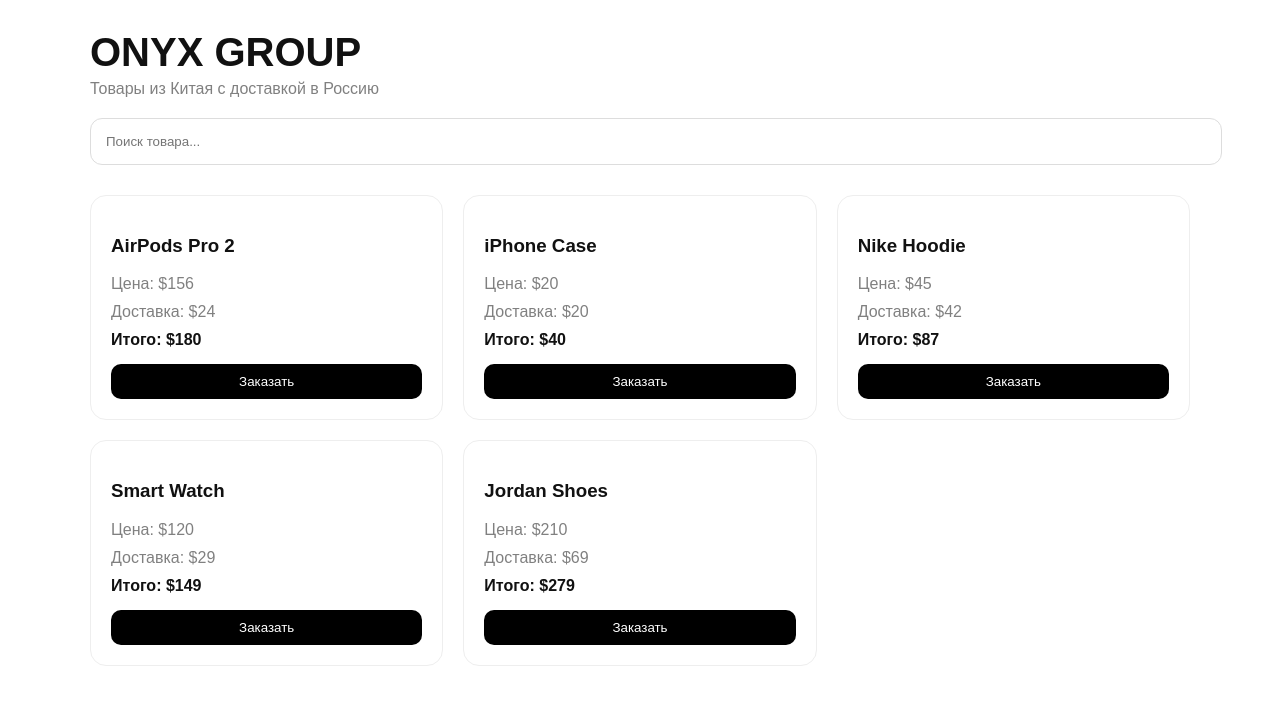
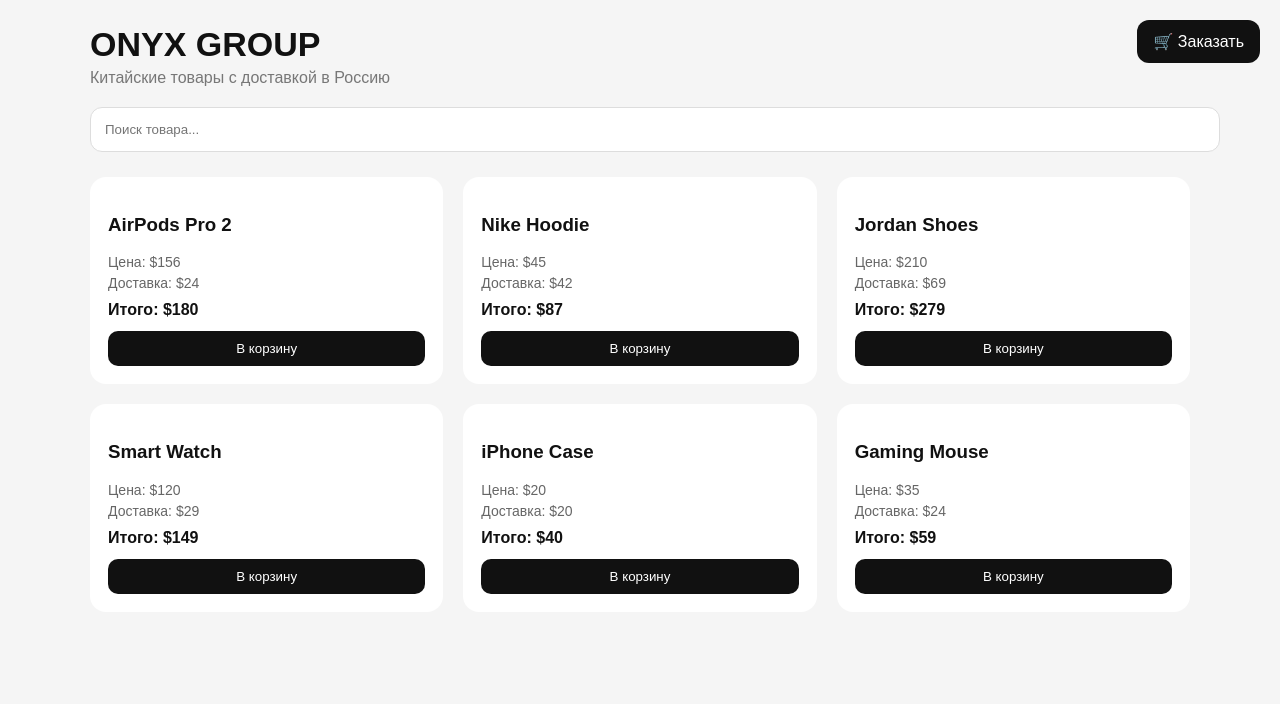
Before and after one commit to onyxusx-ai/onyx-group, a plain HTML site: page index.html in a window 1280 px wide. Drawn offline with Linux system fonts and the light colour scheme.

Commit message:
index.html

```diff
--- a/index.html
+++ b/index.html
@@ -5,74 +5,88 @@
 <title>ONYX GROUP</title>
 
 <style>
-body {
-  margin: 0;
-  font-family: Arial;
-  background: #ffffff;
-  color: #111;
+body{
+  margin:0;
+  font-family:Arial;
+  background:#f5f5f5;
+  color:#111;
 }
 
-.container {
-  max-width: 1100px;
-  margin: auto;
-  padding: 30px;
+.container{
+  max-width:1100px;
+  margin:auto;
+  padding:25px;
 }
 
-.header {
-  font-size: 40px;
-  font-weight: bold;
+.header{
+  font-size:34px;
+  font-weight:800;
 }
 
-.sub {
-  color: gray;
-  margin-top: 5px;
+.sub{
+  color:#777;
+  margin-top:5px;
 }
 
-.search {
-  width: 100%;
-  padding: 15px;
-  margin-top: 20px;
-  border: 1px solid #ddd;
-  border-radius: 12px;
+.search{
+  width:100%;
+  padding:14px;
+  margin-top:20px;
+  border-radius:12px;
+  border:1px solid #ddd;
 }
 
-.grid {
-  display: grid;
-  grid-template-columns: repeat(3, 1fr);
-  gap: 20px;
-  margin-top: 30px;
+/* GRID */
+.grid{
+  display:grid;
+  grid-template-columns:repeat(3,1fr);
+  gap:20px;
+  margin-top:25px;
 }
 
-.card {
-  border: 1px solid #eee;
-  border-radius: 16px;
-  padding: 20px;
-  transition: 0.2s;
+.card{
+  background:#fff;
+  padding:18px;
+  border-radius:16px;
+  transition:0.2s;
 }
 
-.card:hover {
-  box-shadow: 0 5px 20px rgba(0,0,0,0.1);
+.card:hover{
+  transform:translateY(-3px);
+  box-shadow:0 10px 25px rgba(0,0,0,0.08);
 }
 
-.price {
-  margin-top: 10px;
-  color: gray;
+.price{
+  color:#666;
+  font-size:14px;
+  margin-top:5px;
 }
 
-.total {
-  font-weight: bold;
-  margin-top: 10px;
+.total{
+  font-weight:bold;
+  margin-top:10px;
 }
 
-.btn {
-  width: 100%;
-  padding: 10px;
-  margin-top: 15px;
-  background: black;
-  color: white;
-  border: none;
-  border-radius: 10px;
-  cursor: pointer;
+.btn{
+  width:100%;
+  margin-top:12px;
+  padding:10px;
+  border:none;
+  background:#111;
+  color:#fff;
+  border-radius:10px;
+  cursor:pointer;
+}
+
+.cart{
+  position:fixed;
+  right:20px;
+  top:20px;
+  background:#111;
+  color:#fff;
+  padding:12px 16px;
+  border-radius:12px;
+  cursor:pointer;
 }
 </style>
 
@@ -83,7 +97,7 @@ body {
 <div class="container">
 
   <div class="header">ONYX GROUP</div>
-  <div class="sub">Товары из Китая с доставкой в Россию</div>
+  <div class="sub">Китайские товары с доставкой в Россию</div>
 
   <input class="search" id="search" placeholder="Поиск товара...">
 
@@ -91,14 +105,22 @@ body {
 
 </div>
 
+<div class="cart" onclick="order()">
+🛒 Заказать
+</div>
+
 <script>
+
 const products = [
   {name:"AirPods Pro 2", price:156, weight:0.2},
+  {name:"Nike Hoodie", price:45, weight:0.6},
+  {name:"Jordan Shoes", price:210, weight:1.2},
+  {name:"Smart Watch", price:120, weight:0.3},
   {name:"iPhone Case", price:20, weight:0.1},
-  {name:"Nike Hoodie", price:45, weight:0.6},
-  {name:"Smart Watch", price:120, weight:0.3},
-  {name:"Jordan Shoes", price:210, weight:1.2}
+  {name:"Gaming Mouse", price:35, weight:0.2}
 ];
+
+let cart = [];
 
 const grid = document.getElementById("grid");
 const search = document.getElementById("search");
@@ -106,7 +128,7 @@ const search = document.getElementById("search");
 function render(list){
   grid.innerHTML = "";
 
-  list.forEach(p => {
+  list.forEach((p,i)=>{
 
     const delivery = Math.round(p.weight * 45 + 15);
     const total = p.price + delivery;
@@ -114,21 +136,50 @@ function render(list){
     grid.innerHTML += `
       <div class="card">
         <h3>${p.name}</h3>
+
         <div class="price">Цена: $${p.price}</div>
         <div class="price">Доставка: $${delivery}</div>
+
         <div class="total">Итого: $${total}</div>
-        <button class="btn">Заказать</button>
+
+        <button class="btn" onclick="add(${i})">
+          В корзину
+        </button>
       </div>
     `;
   });
 }
 
+function add(i){
+  cart.push(products[i]);
+}
+
+function order(){
+
+  if(cart.length === 0){
+    alert("Корзина пустая");
+    return;
+  }
+
+  let text = "🔥 ONYX GROUP ORDER:%0A";
+
+  cart.forEach(p=>{
+    text += `- ${p.name} $${p.price}%0A`;
+  });
+
+  // Telegram (вставишь сам TOKEN и CHAT_ID)
+  window.open(
+    `https://api.telegram.org/botTOKEN/sendMessage?chat_id=CHAT_ID&text=${text}`
+  );
+}
+
 render(products);
 
-search.addEventListener("input", e => {
-  const value = e.target.value.toLowerCase();
-  render(products.filter(p => p.name.toLowerCase().includes(value)));
+search.addEventListener("input", e=>{
+  const v = e.target.value.toLowerCase();
+  render(products.filter(p=>p.name.toLowerCase().includes(v)));
 });
+
 </script>
 
 </body>
```
